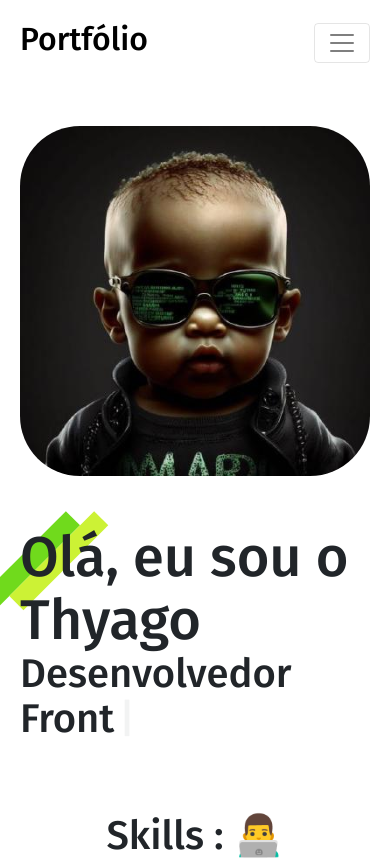
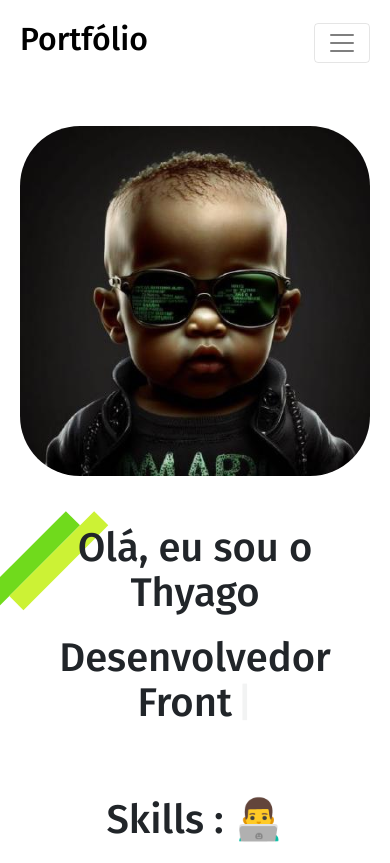
Before and after one commit to ThyagoHSR/portfoliov2, a plain HTML site: page index.html in a window 390 px wide. Shown: the top 863 px of the page. Drawn offline with nearby package versions, Linux system fonts and the light colour scheme.

Commit message:
modificações

```diff
--- a/style.css
+++ b/style.css
@@ -224,9 +224,11 @@ img:hover{
         height: 40px;
     }
     .thyago{
-        font-size: 3.5rem !important;
+        font-size: 2.5rem !important;
+        text-align: center;
         display: flex;
         flex-wrap: wrap;
+        gap: 20px;
     }
 }
 .experiencia{
```
